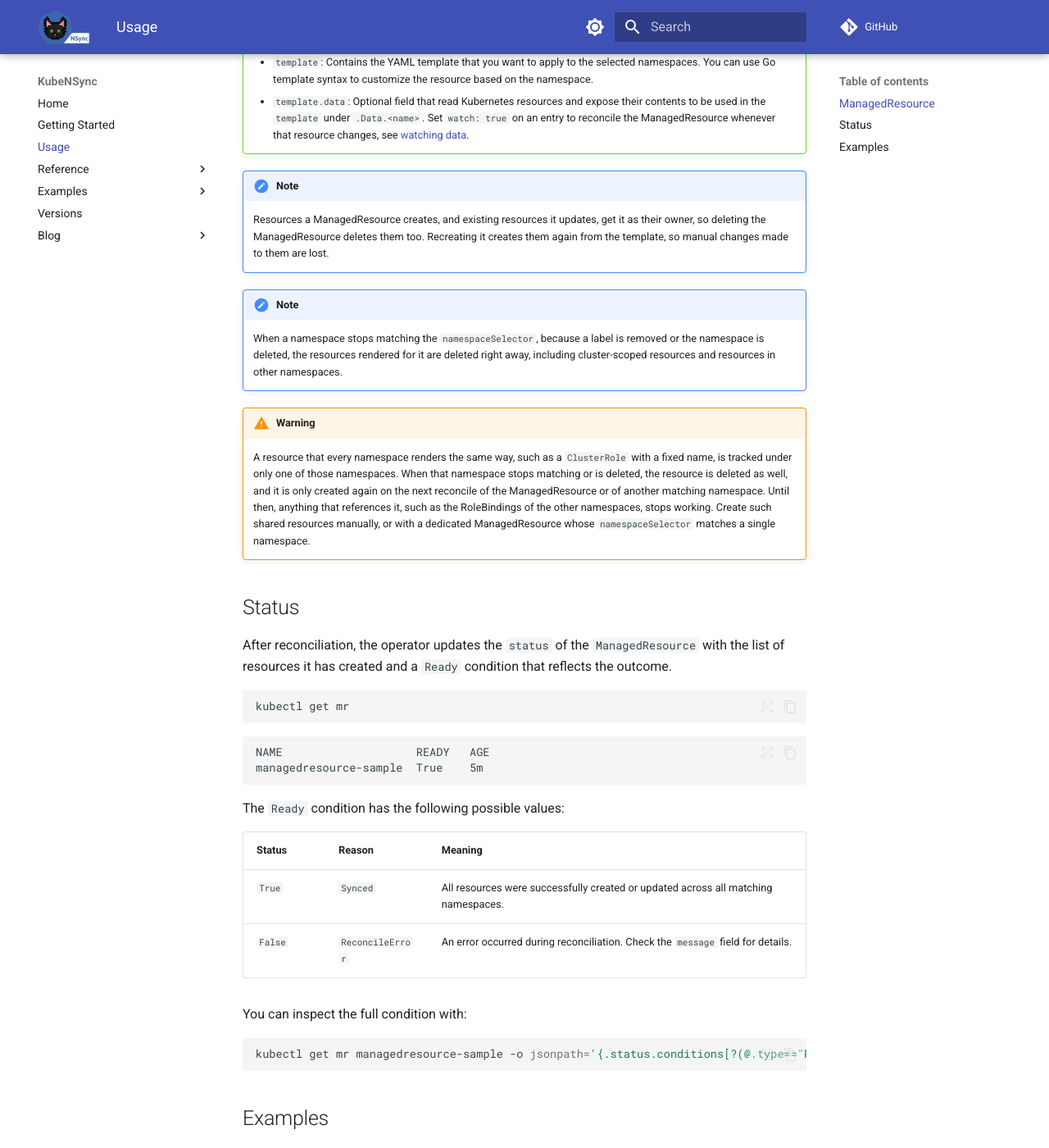
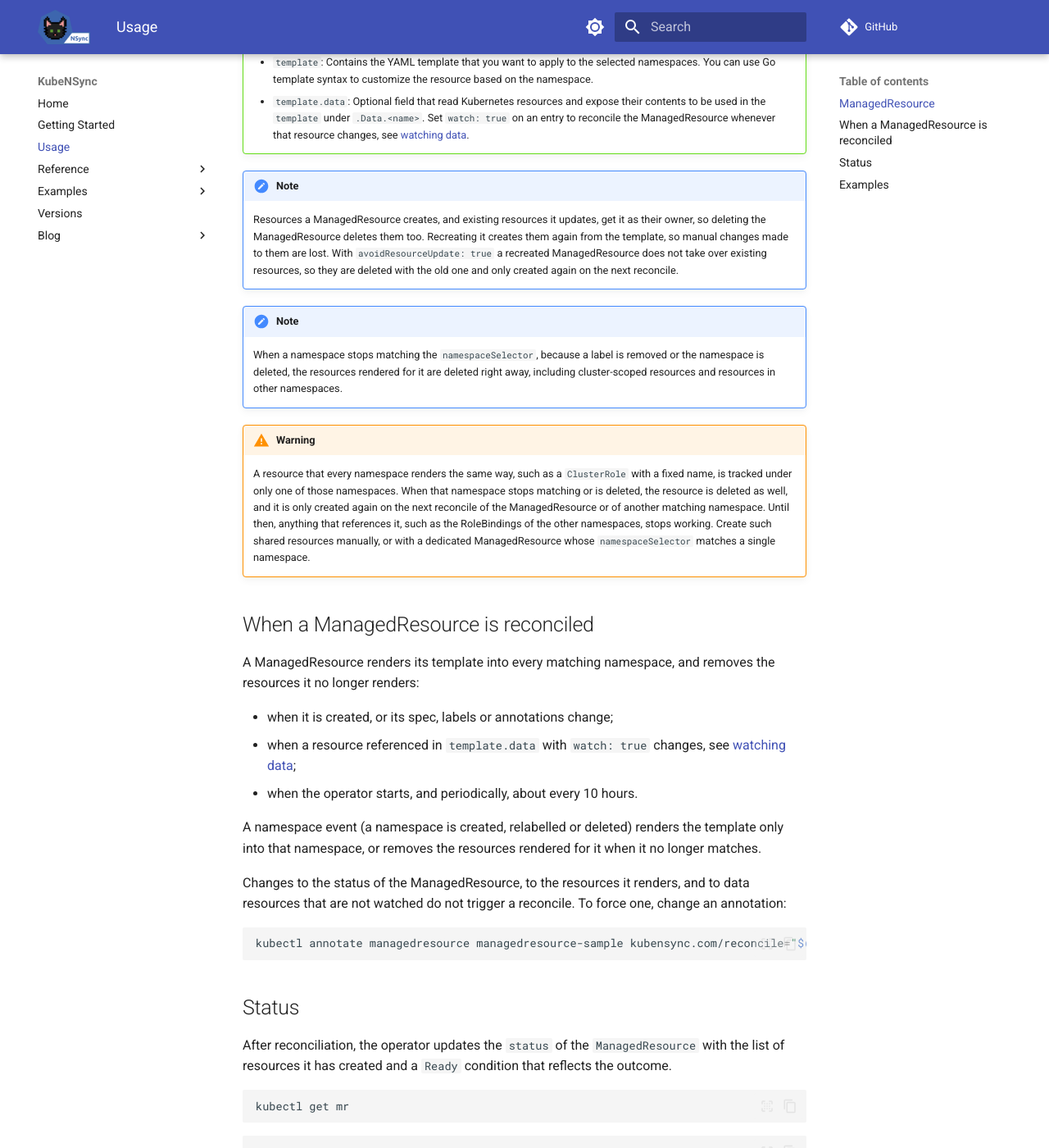
Before and after one commit to eryalito/kubensync-operator, an MkDocs documentation site: the page built from docs/usage/index.md, in a window 1280 px wide and 1400 px high, scrolled down 1141 px. Shown: the whole window at 82% size. Built offline with MkDocs 1.6.1 and Material for MkDocs 9.7.7, drawn with Linux system fonts in a browser that asks for light colours; comment, search, counter and statistics services are not loaded; some of the changed text lies outside the part shown.

Commit message:
docs: document reconcile triggers, best-effort deletes and watch costs (#229)
Docs and comments that were missing or out of date after the changes
since v0.14.1.

## Changes

- Usage:
- New section on when a ManagedResource is reconciled: the triggers,
what a namespace event does, what does not trigger a reconcile, and how
to force one with an annotation.
- The `Ready=False` row says the message names the failing namespaces,
and a note explains that deletes are best effort: a failed delete is
logged, stays tracked and is retried on the next reconcile without
changing `Ready`, while a resource that no longer exists or whose kind
is no longer served counts as deleted.
- The ownership note covers recreating a ManagedResource that uses
`avoidResourceUpdate`, which does not take over existing resources.
- Watching data: one watch per distinct resource; any change, including
status and metadata, triggers a reconcile of every namespace; changes
are merged within half a second of the first one; the watch rule can be
limited with `resourceNames`, and what happens without the `list` and
`watch` permissions.
- Selectors: namespaces being deleted never match.
- Pull secret example: fixed the YAML indentation, and the source secret
is watched so a rotation is copied right away.
- CRD descriptions: the data `type` lists `KubernetesResource`, and the
`data` description no longer misspells or limits it to secrets and
configmaps (regenerated with `make manifests`, chart CRD included).
- Code comments: the data watch debounce, the status save before the
cleanup pass, and the kubebuilder boilerplate on `Reconcile`.

````diff
--- a/docs/usage/index.md
+++ b/docs/usage/index.md
@@ -88,13 +88,29 @@ spec:
     - `template.data`: Optional field that read Kubernetes resources and expose their contents to be used in the `template` under `.Data.<name>`. Set `watch: true` on an entry to reconcile the ManagedResource whenever that resource changes, see [watching data](../reference/template-data.md#watching-data).
 
 !!! note
-    Resources a ManagedResource creates, and existing resources it updates, get it as their owner, so deleting the ManagedResource deletes them too. Recreating it creates them again from the template, so manual changes made to them are lost.
+    Resources a ManagedResource creates, and existing resources it updates, get it as their owner, so deleting the ManagedResource deletes them too. Recreating it creates them again from the template, so manual changes made to them are lost. With `avoidResourceUpdate: true` a recreated ManagedResource does not take over existing resources, so they are deleted with the old one and only created again on the next reconcile.
 
 !!! note
     When a namespace stops matching the `namespaceSelector`, because a label is removed or the namespace is deleted, the resources rendered for it are deleted right away, including cluster-scoped resources and resources in other namespaces.
 
 !!! warning
     A resource that every namespace renders the same way, such as a `ClusterRole` with a fixed name, is tracked under only one of those namespaces. When that namespace stops matching or is deleted, the resource is deleted as well, and it is only created again on the next reconcile of the ManagedResource or of another matching namespace. Until then, anything that references it, such as the RoleBindings of the other namespaces, stops working. Create such shared resources manually, or with a dedicated ManagedResource whose `namespaceSelector` matches a single namespace.
+
+## When a ManagedResource is reconciled
+
+A ManagedResource renders its template into every matching namespace, and removes the resources it no longer renders:
+
+- when it is created, or its spec, labels or annotations change;
+- when a resource referenced in `template.data` with `watch: true` changes, see [watching data](../reference/template-data.md#watching-data);
+- when the operator starts, and periodically, about every 10 hours.
+
+A namespace event (a namespace is created, relabelled or deleted) renders the template only into that namespace, or removes the resources rendered for it when it no longer matches.
+
+Changes to the status of the ManagedResource, to the resources it renders, and to data resources that are not watched do not trigger a reconcile. To force one, change an annotation:
+
+```bash
+kubectl annotate managedresource managedresource-sample kubensync.com/reconcile="$(date +%s)" --overwrite
+```
 
 ## Status
 
@@ -114,7 +130,10 @@ The `Ready` condition has the following possible values:
 | Status | Reason | Meaning |
 |--------|--------|---------|
 | `True` | `Synced` | All resources were successfully created or updated across all matching namespaces. |
-| `False` | `ReconcileError` | An error occurred during reconciliation. Check the `message` field for details. |
+| `False` | `ReconcileError` | An error occurred during reconciliation. The `message` field names the failing namespaces and their errors. |
+
+!!! note
+    Deleting a resource is best effort. If a delete fails, the error is logged, the resource stays listed in `status.createdResources`, and the delete is retried on the next reconcile; the `Ready` condition does not change. A resource that no longer exists, or whose kind is no longer served, counts as deleted.
 
 You can inspect the full condition with:
 
````
Also changed, not shown: docs/examples/pull-secret.md (+6 -5 lines), docs/reference/selectors.md (+2 -0 lines), docs/reference/template-data.md (+4 -3 lines), 4 other files.
